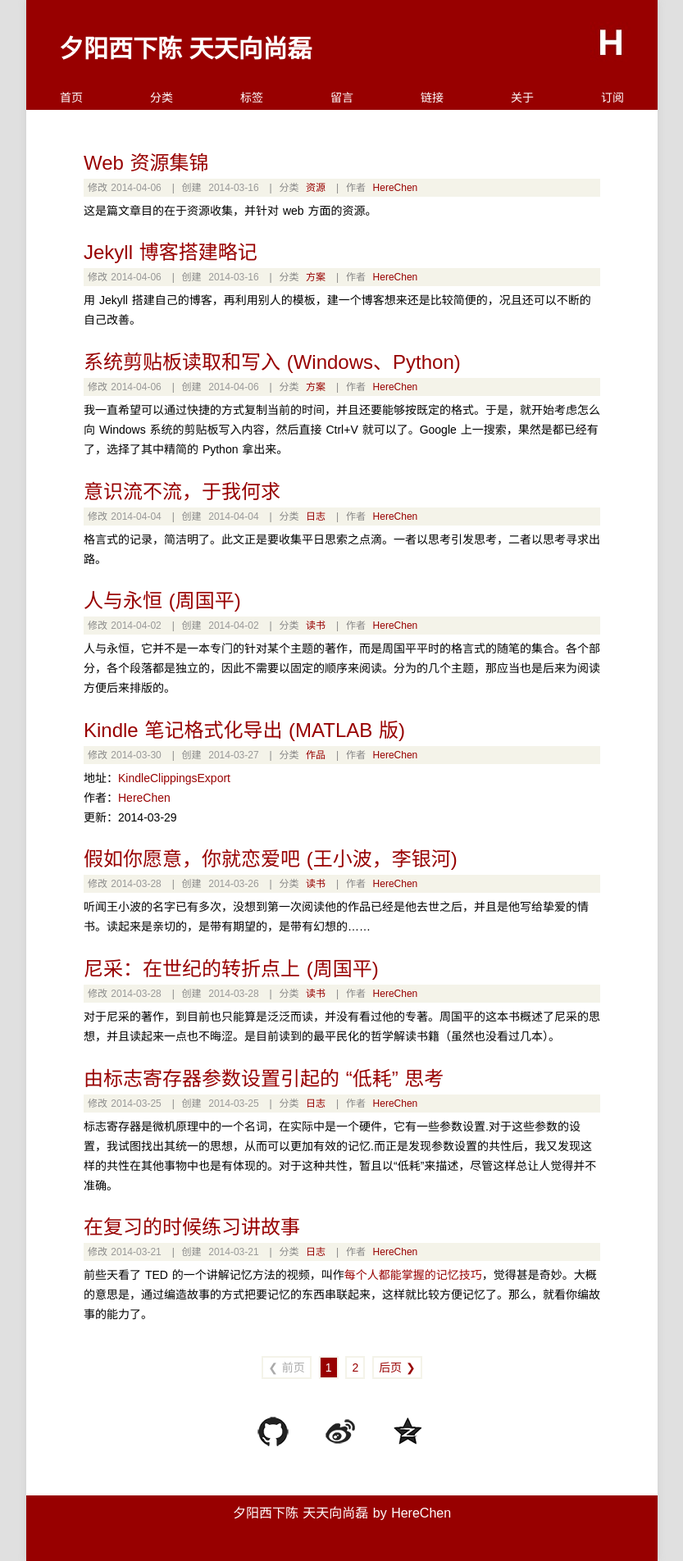
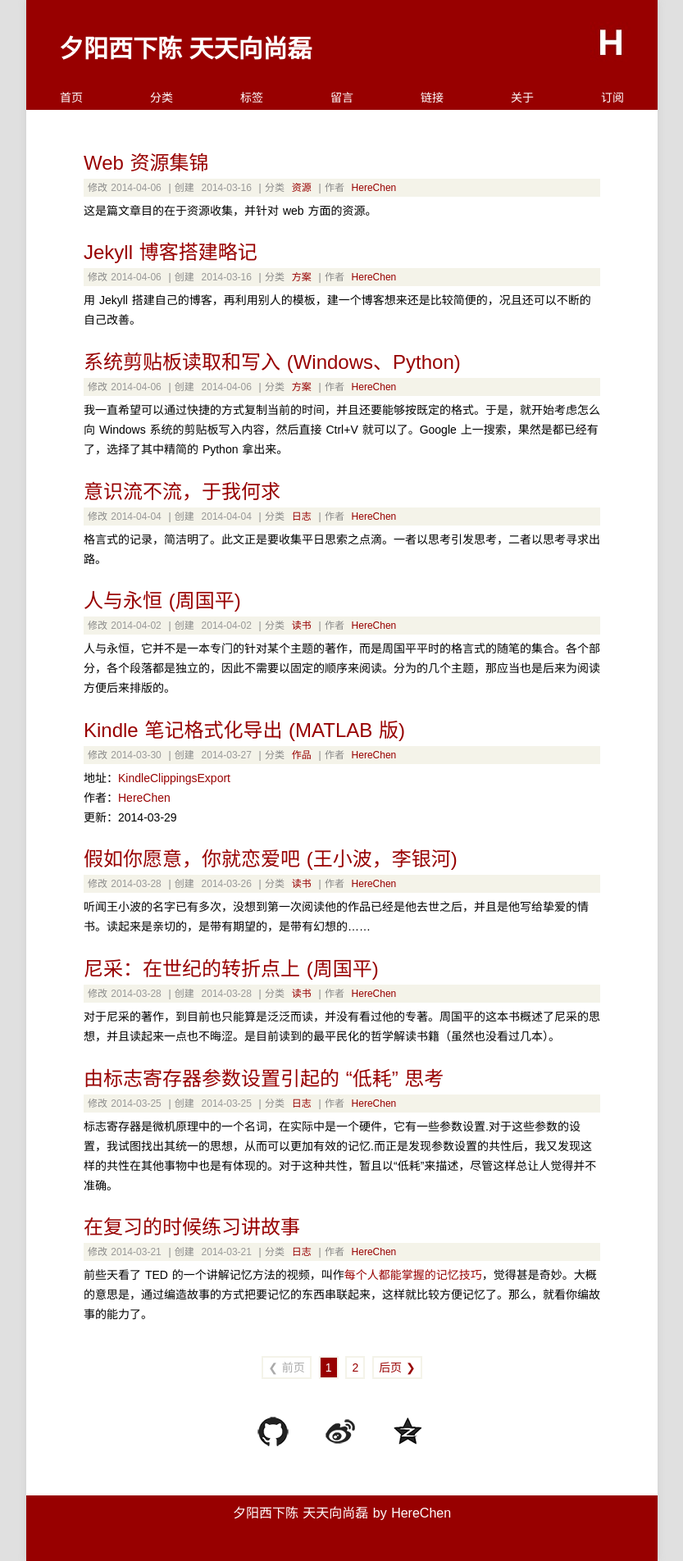
Before and after one commit to Xuezhiyuanlin/herechen.github.io, a Jekyll site: the page built from index.html, in a window 1280 px wide. Shown: the whole page at 82% size, without its empty margins (223-1056 px from the left). Built offline with Jekyll 4.4.1, drawn with Linux system fonts in a browser that asks for light colours; some web fonts are replaced; Markdown is read by kramdown in place of the engine named in the settings; the list of posts is cut into pages by our own code.

Commit message:
herechen

```diff
--- a/index.html
+++ b/index.html
@@ -13,13 +13,13 @@ layout: page
       <span clas="time">修改
         <time datetime="{{ post.date | date:"%Y-%m-%d" }}">{{ post.date | date:"%Y-%m-%d" }}</time>
       </span>
-      <span  class="time">&nbsp;&nbsp;|&nbsp;&nbsp;创建&nbsp;
+      <span  class="time">&nbsp;|&nbsp;创建&nbsp;
         <time datetime="{{ post.date | date:"%Y-%m-%d" }}">{{ post.creatdate | date:"%Y-%m-%d" }}</time>
       </span>
-      <span class="categories">&nbsp;&nbsp;|&nbsp;&nbsp;分类&nbsp;
+      <span class="categories">&nbsp;|&nbsp;分类&nbsp;
         <a href="/categories/#{{ post.categories }}" title="{{ post.categories }}">{{ post.categories }}</a>
       </span>
-      <span class="author">&nbsp;&nbsp;|&nbsp;&nbsp;作者&nbsp;
+      <span class="author">&nbsp;|&nbsp;作者&nbsp;
         <a href="{{ site.url }}">{{ site.author }}</a>
       </span>
     </div>
```
